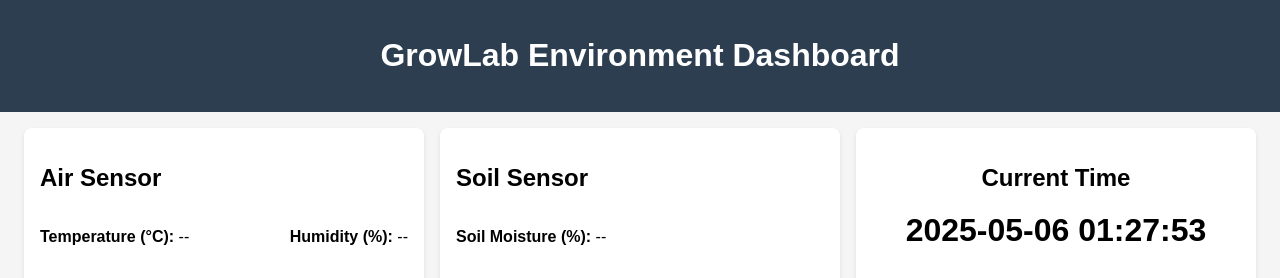
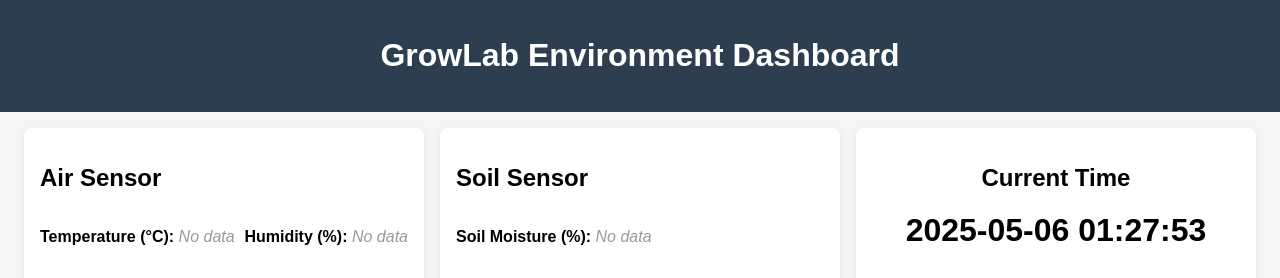
Before and after one commit to rollingstorms/growlab_monitor, a Flask app: page / in a window 1280 px wide. Shown: the top 278 px of the page. Run offline with Flask 3, Linux system fonts and the light colour scheme; tables that the repository leaves empty hold one stand-in row (values such as "Sample post").

Commit message:
fixing widget display

```diff
--- a/static/css/widgets.css
+++ b/static/css/widgets.css
@@ -1,5 +1,3 @@
-
-
 /* widgets.css - Styles for all dashboard widgets */
 
 body {
@@ -111,3 +109,20 @@ footer {
   position: sticky;
   top: 0;
 }
+
+/* No data state styling */
+.no-data {
+  color: #999;
+  font-style: italic;
+}
+
+.no-data-message {
+  display: block;
+  padding: 20px;
+  text-align: center;
+  color: #999;
+  font-style: italic;
+  background-color: #f9f9f9;
+  border-radius: 4px;
+  margin: 10px 0;
+}
--- a/static/js/widgets/sensor.js
+++ b/static/js/widgets/sensor.js
@@ -1,9 +1,22 @@
 document.addEventListener('DOMContentLoaded', () => {
   const POLL_INTERVAL = 60000; // 60s
 
+  // Keep track of widget instances to prevent duplicate initialization
+  const initializedWidgets = new Set();
+
   document.querySelectorAll('.sensor-widget').forEach(widget => {
+    const deviceId = widget.id.split('-')[1];
+
+    // Check if this widget is already initialized
+    if (initializedWidgets.has(deviceId)) {
+      console.warn(`Widget for ${deviceId} already initialized, skipping`);
+      return;
+    }
+
+    // Mark as initialized
+    initializedWidgets.add(deviceId);
+
     const metrics = JSON.parse(widget.dataset.metrics);
-    const deviceId = widget.id.split('-')[1];
     const tableBody = widget.querySelector(`#table-${deviceId}`);
 
     console.log(`Initializing sensor widget for device: ${deviceId}`);
@@ -15,7 +28,15 @@ document.addEventListener('DOMContentLoaded', () => {
 
     metrics.forEach(m => {
       spans[m.name] = widget.querySelector(`.sensor-${m.name}`);
-      const ctx = widget.querySelector(`#chart-${m.name}-${deviceId}`).getContext('2d');
+      const chartElement = widget.querySelector(`#chart-${m.name}-${deviceId}`);
+
+      // Skip if element doesn't exist
+      if (!chartElement) {
+        console.error(`Chart element for ${m.name} not found`);
+        return;
+      }
+
+      const ctx = chartElement.getContext('2d');
 
       charts[m.name] = new Chart(ctx, {
         type: 'line',
@@ -38,7 +59,7 @@ document.addEventListener('DOMContentLoaded', () => {
           },
           scales: {
             x: {
-              type: 'category', // Changed from 'time' to avoid parsing issues
+              type: 'category', // Use category scale for simplicity
               title: { display: true, text: 'Time' }
             },
             y: {
@@ -56,59 +77,95 @@ document.addEventListener('DOMContentLoaded', () => {
         console.log(`Fetching sensor data for ${deviceId}...`);
         const res = await fetch(`/api/${deviceId}/sensor_data`);
         const json = await res.json();
-        console.log(`Received data for ${deviceId}:`, json);
+        console.log(`Received data for ${deviceId}, history length: ${json.history ? json.history.length : 0}`);
 
-        const { current, history } = json;
+        const { current, history, has_data } = json;
 
-        if (!current || Object.keys(current).length === 0) {
-          console.warn(`No current data for ${deviceId}`);
+        // Update current readings
+        metrics.forEach(m => {
+          const span = spans[m.name];
+          if (has_data && current && current[m.name] !== undefined && current[m.name] !== null) {
+            // We have data - show the value
+            const numValue = typeof current[m.name] === 'string' ? parseFloat(current[m.name]) : current[m.name];
+            span.textContent = isNaN(numValue) ? '--' : numValue.toFixed(2);
+          } else {
+            // No data available - show "No data" message
+            span.textContent = 'No data';
+            span.classList.add('no-data');
+          }
+        });
+
+        if (!has_data || !history || history.length === 0) {
+          // No data case - show "No data available" in charts
+          metrics.forEach(m => {
+            const chart = charts[m.name];
+            if (!chart) return;
+
+            chart.data.labels = ['No data available'];
+            chart.data.datasets[0].data = [];
+            chart.update();
+
+            // Add a "No data" message to the chart container
+            const chartElement = widget.querySelector(`#chart-${m.name}-${deviceId}`);
+            if (chartElement) {
+              const container = chartElement.parentNode;
+              // Only add the message if it doesn't exist
+              if (!container.querySelector('.no-data-message')) {
+                const msg = document.createElement('div');
+                msg.className = 'no-data-message';
+                msg.textContent = 'No data available for this sensor';
+                msg.style.textAlign = 'center';
+                msg.style.color = '#666';
+                msg.style.padding = '20px';
+                container.appendChild(msg);
+              }
+            }
+          });
+
+          // Add a message to the table
+          if (tableBody) {
+            tableBody.innerHTML = '<tr><td colspan="' + (metrics.length + 1) +
+                                 '" style="text-align: center;">No data available</td></tr>';
+          }
           return;
         }
 
-        // Update current readings
-        console.log(`Updating current readings for ${deviceId}`);
-        metrics.forEach(m => {
-          const v = current[m.name];
-          console.log(`Metric ${m.name}: ${v}`);
-          if (v !== undefined && v !== null) {
-            // Handle potential string values
-            const numValue = typeof v === 'string' ? parseFloat(v) : v;
-            spans[m.name].textContent = isNaN(numValue) ? '--' : numValue.toFixed(2);
-          }
-        });
-
-        if (!history || history.length === 0) {
-          console.warn(`No history data for ${deviceId}`);
-          return;
-        }
+        // Remove any no-data messages if we have data
+        const noDataMessages = widget.querySelectorAll('.no-data-message');
+        noDataMessages.forEach(msg => msg.remove());
 
         // Prepare timeline and series per metric
-        // Use simpler timestamps for display, we'll use category scale instead of time
-        // This avoids date parsing issues
+        // Extract just the time portion for display
         const times = history.map(r => {
-          // Extract just the time portion or format as needed
           const ts = r.ts;
           return ts.split('T').length > 1 ? ts.split('T')[1].substring(0, 5) : ts;
         });
 
-        // Convert each metric series separately
+        // Update each chart with its metric data
         metrics.forEach(m => {
+          const chart = charts[m.name];
+          if (!chart) return; // Skip if chart not initialized
+
           const data = history.map(r => {
             const val = r[m.name];
-            // Handle missing or string values
             if (val === undefined || val === null) return null;
             return typeof val === 'string' ? parseFloat(val) : val;
           });
 
-          const chart = charts[m.name];
+          // Update chart data but prevent duplicates
           chart.data.labels = times;
           chart.data.datasets[0].data = data;
           chart.update();
         });
 
-        // Populate the data table
+        // Populate the data table (show only a reasonable number of rows)
+        // Clear the table first
         tableBody.innerHTML = '';
-        history.forEach(r => {
+
+        // Add rows but limit to latest 10 for readability
+        const displayHistory = history.slice(0, 10);
+
+        displayHistory.forEach(r => {
           const tr = document.createElement('tr');
           // Timestamp cell
           const tdTime = document.createElement('td');
@@ -131,6 +188,15 @@ document.addEventListener('DOMContentLoaded', () => {
 
       } catch (err) {
         console.error(`Failed to fetch sensor data for ${deviceId}:`, err);
+        // Show error state in the UI
+        metrics.forEach(m => {
+          if (spans[m.name]) spans[m.name].textContent = 'Error';
+        });
+
+        if (tableBody) {
+          tableBody.innerHTML = '<tr><td colspan="' + (metrics.length + 1) +
+                               '" style="text-align: center;">Error loading data</td></tr>';
+        }
       }
     }
 
--- a/widgets/sensor.py
+++ b/widgets/sensor.py
@@ -42,27 +42,27 @@ class SensorWidget(BaseWidget):
         conn.row_factory = sqlite3.Row
         cursor = conn.cursor()
 
+        rows = []
         try:
-            # Query raw readings for this device, with no time filter to ensure we get data
+            # Query raw readings for this device, but LIMIT to a reasonable number
+            # to avoid overwhelming the charts - just get last 24 hours
             cursor.execute(
-                "SELECT ts, metric, value FROM readings WHERE device_id=? ORDER BY ts DESC LIMIT 500",
+                "SELECT ts, metric, value FROM readings "
+                "WHERE device_id=? AND ts >= datetime('now', '-24 hours') "
+                "ORDER BY ts DESC "
+                "LIMIT 100", # Reasonable limit to prevent too many data points
                 (device_id,)
             )
             rows = list(cursor.fetchall())
             print(f"Found {len(rows)} readings for {device_id}")
 
-            # Debug: Show first few records to check format
-            if rows:
-                print(f"First record: ts={rows[0]['ts']}, metric={rows[0]['metric']}, value={rows[0]['value']}")
-
             # If no rows, check if the device exists in the database
             if not rows:
                 cursor.execute("SELECT DISTINCT device_id FROM readings")
                 devices = [r[0] for r in cursor.fetchall()]
-                print(f"Available devices in database: {devices}")
+                print(f"No readings for {device_id}. Available devices: {devices}")
         except Exception as e:
             print(f"Database error: {e}")
-            rows = []
         finally:
             conn.close()
 
@@ -80,11 +80,27 @@ class SensorWidget(BaseWidget):
             rec[metric] = float(value)  # Ensure numeric format
 
         # Build sorted history and current data
+        # For chart display, we need chronological ordering (oldest to newest)
         history = [data_map[ts] for ts in sorted(data_map.keys())]
-        current = history[0] if history else {}  # Most recent should be first since we sorted DESC in query
 
-        print(f"Returning {len(history)} history records")
-        print(f"Current data: {current}")
+        # Handle empty data case
+        if not history:
+            print(f"No data found for device {device_id}")
+            # Create an empty current record with placeholders for all configured metrics
+            current = {"ts": "No data", "data_available": False}
+            # Add null placeholder for each metric
+            for metric in metric_keys:
+                current[metric] = None
+        else:
+            current = history[0] if history else {}
+            current["data_available"] = True
+
+        # Limit history to reasonable number of points for charting
+        if len(history) > 30:
+            # Sample down to 30 points for charts - take every Nth point
+            step = len(history) // 30
+            history = history[::step]
+            print(f"Reduced history to {len(history)} points")
 
         # Ensure numeric values for JavaScript
         for record in history:
@@ -95,7 +111,8 @@ class SensorWidget(BaseWidget):
         return {
             "metrics": metrics_cfg,
             "current": current,
-            "history": history
+            "history": history,
+            "has_data": len(history) > 0
         }
 
     def render(self):
```
